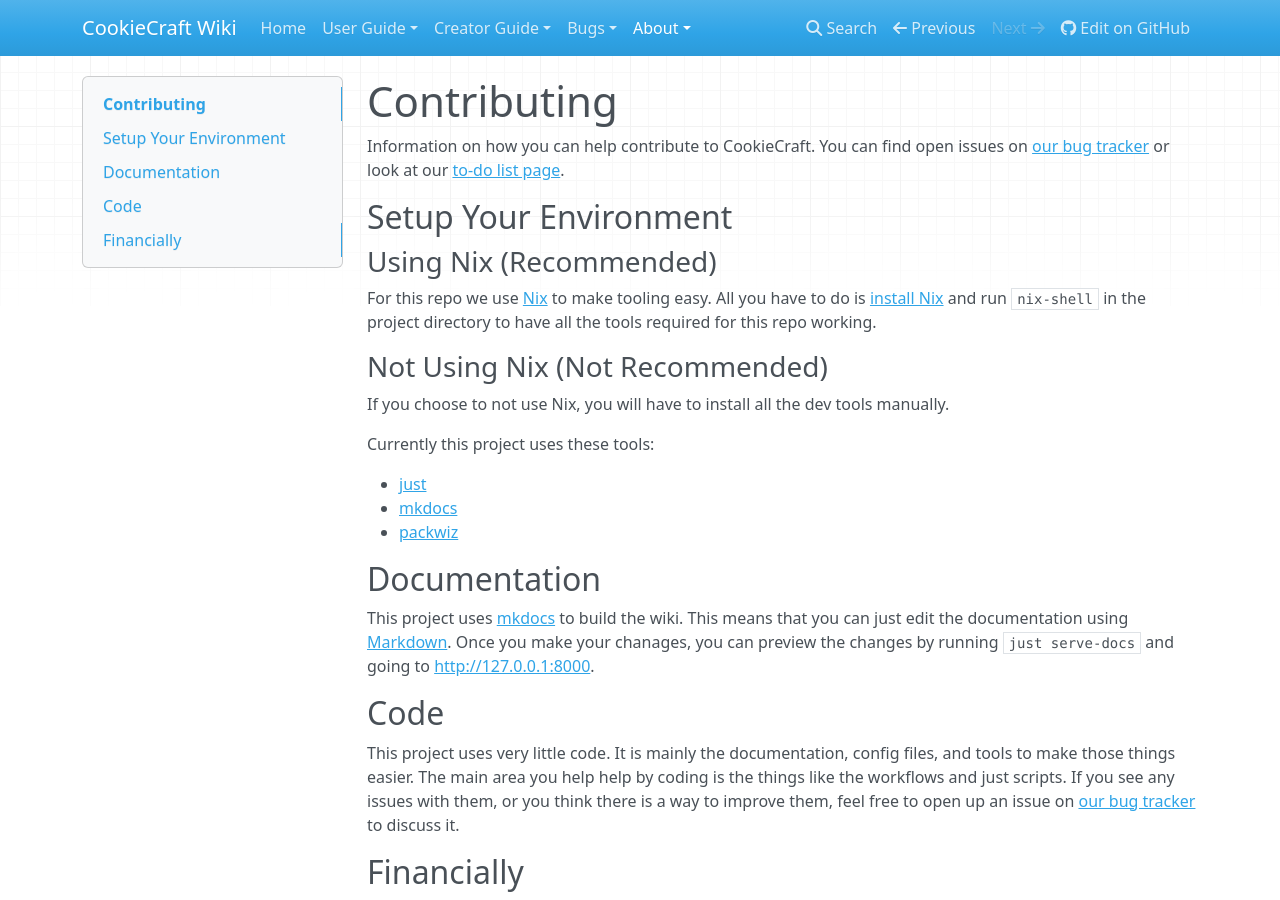
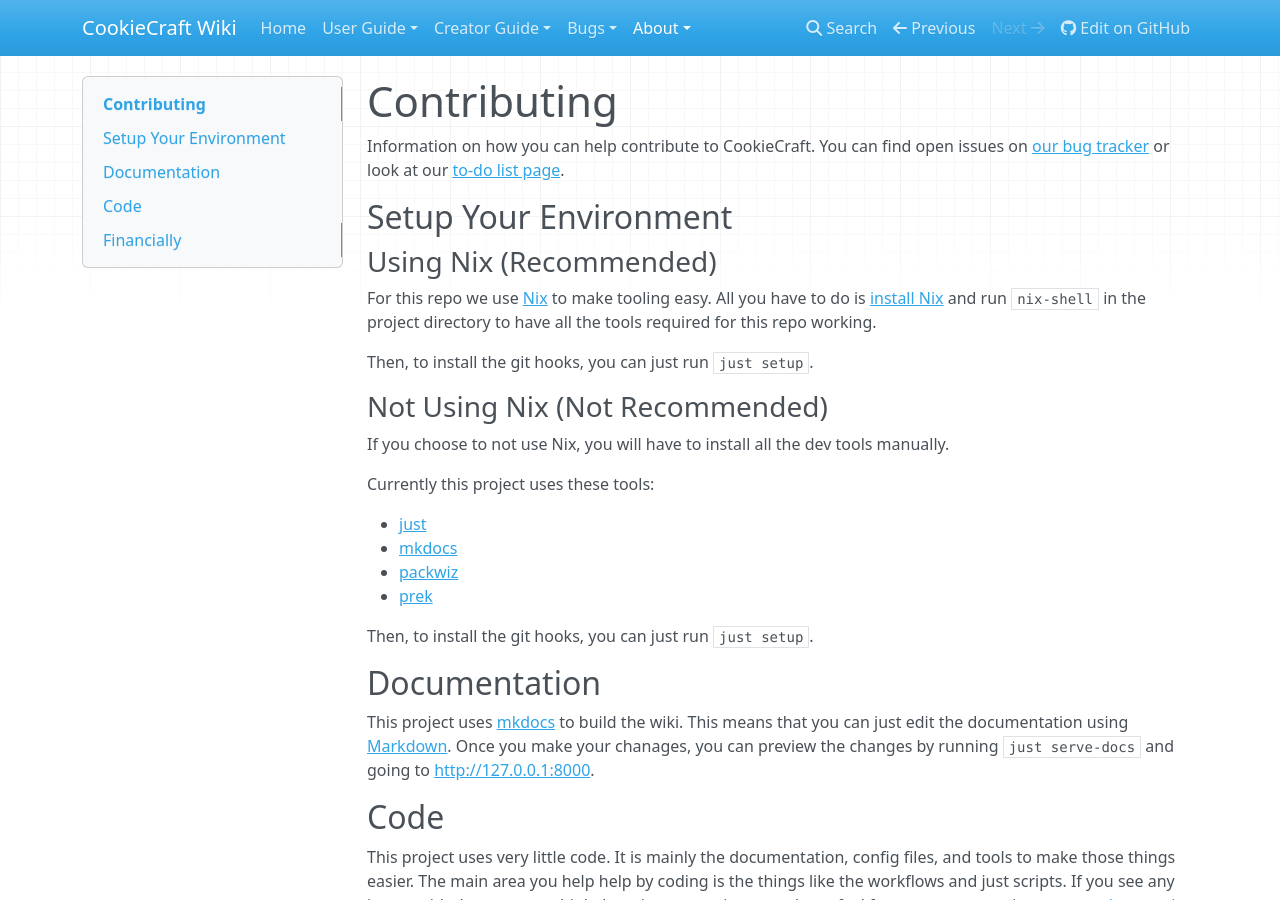
Before and after one commit to ArkhamCookie/CookieCraft, an MkDocs documentation site: the page built from docs/CONTRIBUTING.md, in a window 1280 px wide and 900 px high. Built offline with MkDocs 1.6.1, drawn with Linux system fonts in a browser that asks for light colours; nearby versions of some CDN libraries.

Commit message:
docs: update CONTRIBUTING.md to include prek and git hooks

```diff
--- a/docs/CONTRIBUTING.md
+++ b/docs/CONTRIBUTING.md
@@ -10,6 +10,8 @@ You can find open issues on [our bug tracker](https://github.com/ArkhamCookie/Co
 For this repo we use [Nix](https://en.wikipedia.org/wiki/Nix_(package_manager)) to make tooling easy.
 All you have to do is [install Nix](https://nixos.org/download/) and run `nix-shell` in the project directory to have all the tools required for this repo working.
 
+Then, to install the git hooks, you can just run `just setup`.
+
 ### Not Using Nix (Not Recommended)
 
 If you choose to not use Nix,
@@ -20,6 +22,9 @@ Currently this project uses these tools:
 - [just](https://just.systems)
 - [mkdocs](https://www.mkdocs.org/)
 - [packwiz](https://packwiz.infra.link/)
+- [prek](https://prek.j178.dev/)
+
+Then, to install the git hooks, you can just run `just setup`.
 
 ## Documentation
 
```
